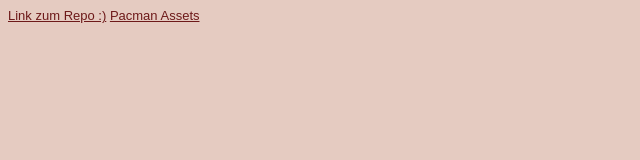
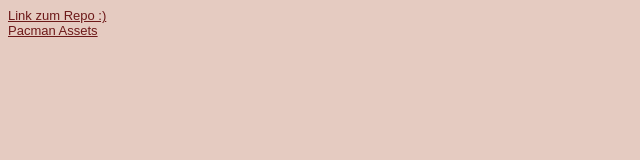
Before and after one commit to KohlerAl/PRIMA, a plain HTML site: page Steckbrief/steckbrief.htm in a window 1280 px wide. Shown: the whole page, without its empty margins (0-640 px from the left). Drawn offline with Linux system fonts and the light colour scheme.

Commit message:
Update steckbrief.htm

```diff
--- a/Steckbrief/steckbrief.htm
+++ b/Steckbrief/steckbrief.htm
@@ -39,7 +39,7 @@
 </head>
 
 <body>
-	<a href="https://github.com/KohlerAl/PRIMA">Link zum Repo :)</a>
+	<a href="https://github.com/KohlerAl/PRIMA">Link zum Repo :)</a><br>
 	<a href="../Pacman/Assets/">Pacman Assets</a>
 </body>
 
```
